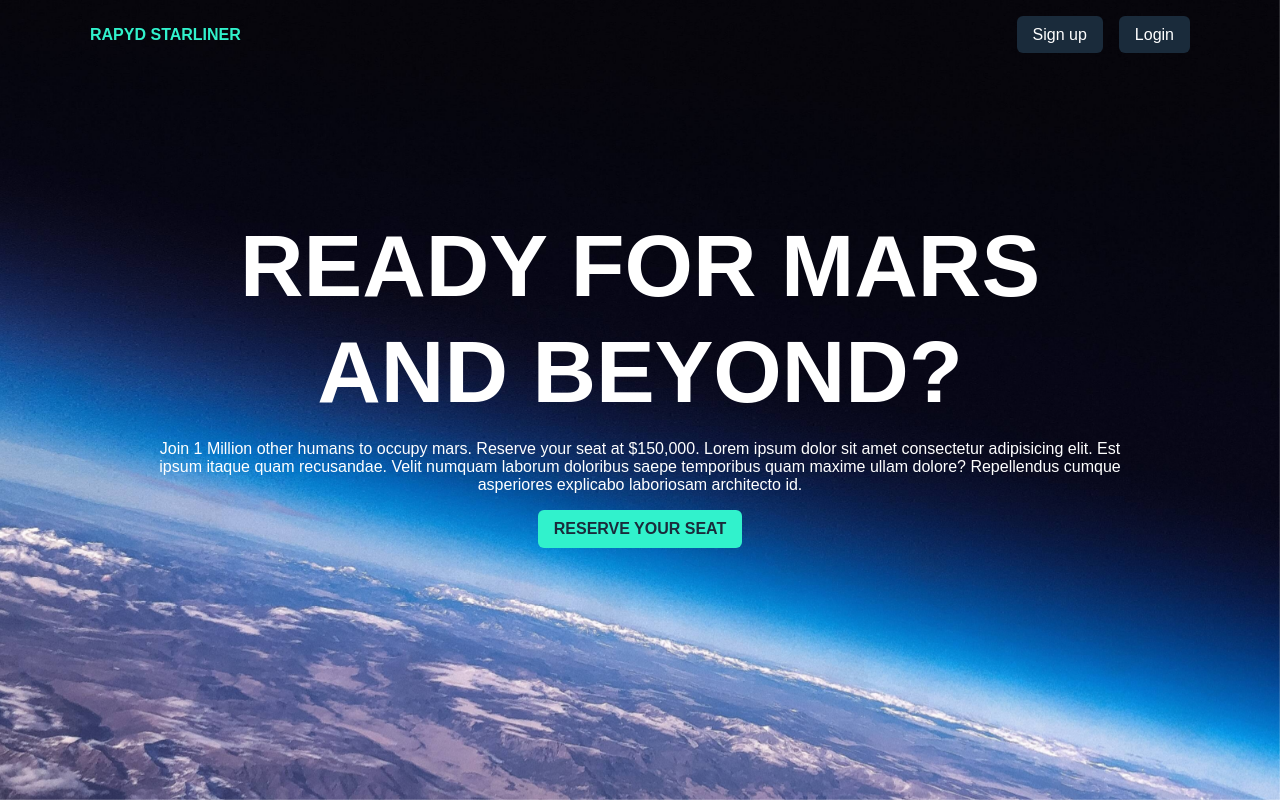
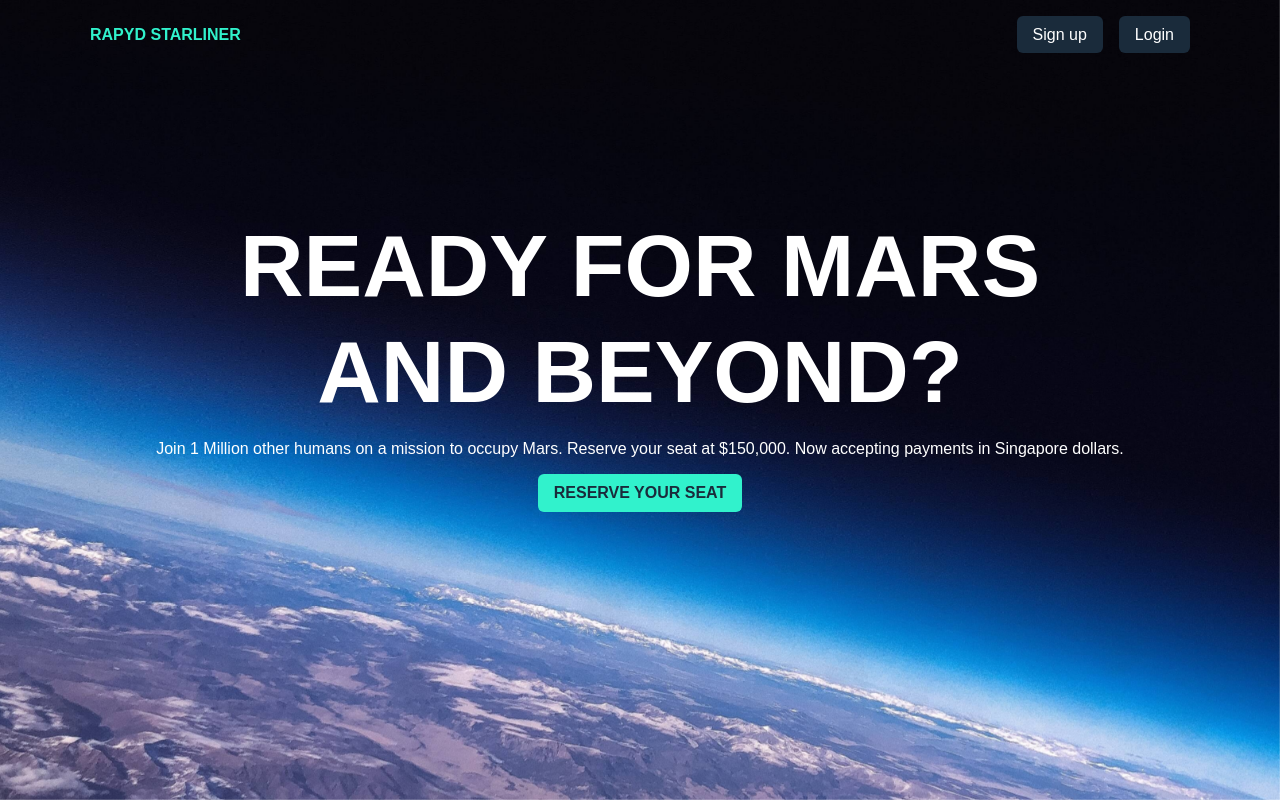
Before and after one commit to 8mn/rapyd-space-tour, a React (Create React App) app: page / in a window 1280 px wide. Built offline with nearby package versions, Linux system fonts and the light colour scheme; a web font is replaced by a local one.

Commit message:
updated homepage copy, added loading state for requesting VAN

```diff
--- a/src/components/requestVirtualAccount/RequestVirtualAccount.jsx
+++ b/src/components/requestVirtualAccount/RequestVirtualAccount.jsx
@@ -4,8 +4,14 @@ import { db } from "../../firebase";
 import Style from "./RequestVirtualAccount.module.scss";
 import { v4 as uuidv4 } from "uuid";
 import toast from "react-hot-toast";
+import { useState } from "react";
+
+
 
 const RequestVirtualAccount = ({ walletID, virtualAccounts }) => {
+
+
+	const [vanLoading, setvanLoading] = useState(false);
 	const data = {
 		currency: "SGD",
 		country: "SG",
@@ -18,6 +24,7 @@ const RequestVirtualAccount = ({ walletID, virtualAccounts }) => {
 	};
 
 	const handleClick = () => {
+		setvanLoading(true);
 		axios
 			.post(
 				"https://rapyd-starliner-relay.herokuapp.com/request-virtual-account",
@@ -33,6 +40,7 @@ const RequestVirtualAccount = ({ walletID, virtualAccounts }) => {
 				};
 
 				addVanToDb(van);
+				setvanLoading(false);
 				// setIssuedBankAccount(res.data.body.data.id);
 			});
 		};
@@ -48,7 +56,9 @@ const RequestVirtualAccount = ({ walletID, virtualAccounts }) => {
 			<div className={Style.container}>
 				<h4>Available accounts</h4>
 
-				<button onClick={handleClick}>Request VAN</button>
+				<button onClick={handleClick}>{
+					vanLoading ? "Processing.." : "Request new account"
+				}</button>
 			</div>
 
 			{/* <div className={Style.instructions}>
--- a/src/pages/Dashboard/Dashboard.js
+++ b/src/pages/Dashboard/Dashboard.js
@@ -33,6 +33,7 @@ function Dashboard() {
 	const [paymentCompleted, setPaymentCompleted] = useState(false);
 
 	const [paymentLoading, setPaymentLoading] = useState(false);
+
 
 	const [user, loading, error] = useAuthState(auth);
 	const navigate = useNavigate();
--- a/src/pages/Homepage/Homepage.jsx
+++ b/src/pages/Homepage/Homepage.jsx
@@ -27,11 +27,9 @@ const Homepage = () => {
 						<div className={Style.header}>
 							<h1 className={Style.heading}>Ready for mars and beyond?</h1>
 							<div className={Style.desc}>
-								Join 1 Million other humans to occupy mars. Reserve your seat at
-								$150,000. Lorem ipsum dolor sit amet consectetur adipisicing
-								elit. Est ipsum itaque quam recusandae. Velit numquam laborum
-								doloribus saepe temporibus quam maxime ullam dolore? Repellendus
-								cumque asperiores explicabo laboriosam architecto id.
+								Join 1 Million other humans on a mission to occupy Mars. Reserve
+								your seat at $150,000. Now accepting payments in Singapore
+								dollars.
 							</div>
 						</div>
 
@@ -40,7 +38,6 @@ const Homepage = () => {
 								<button className={Style.signup}>Reserve your seat </button>
 							</Link>
 						</div>
-
 					</div>
 				</div>
 			</div>
```
